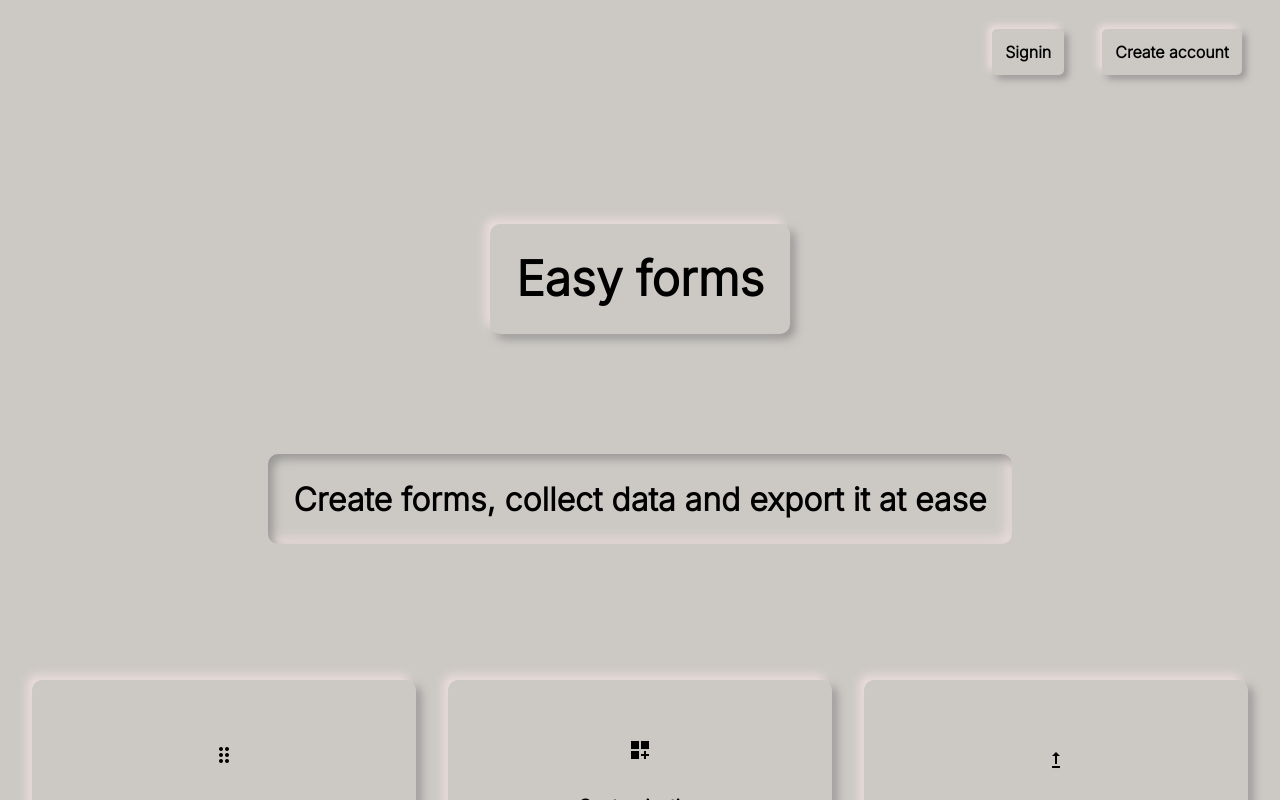
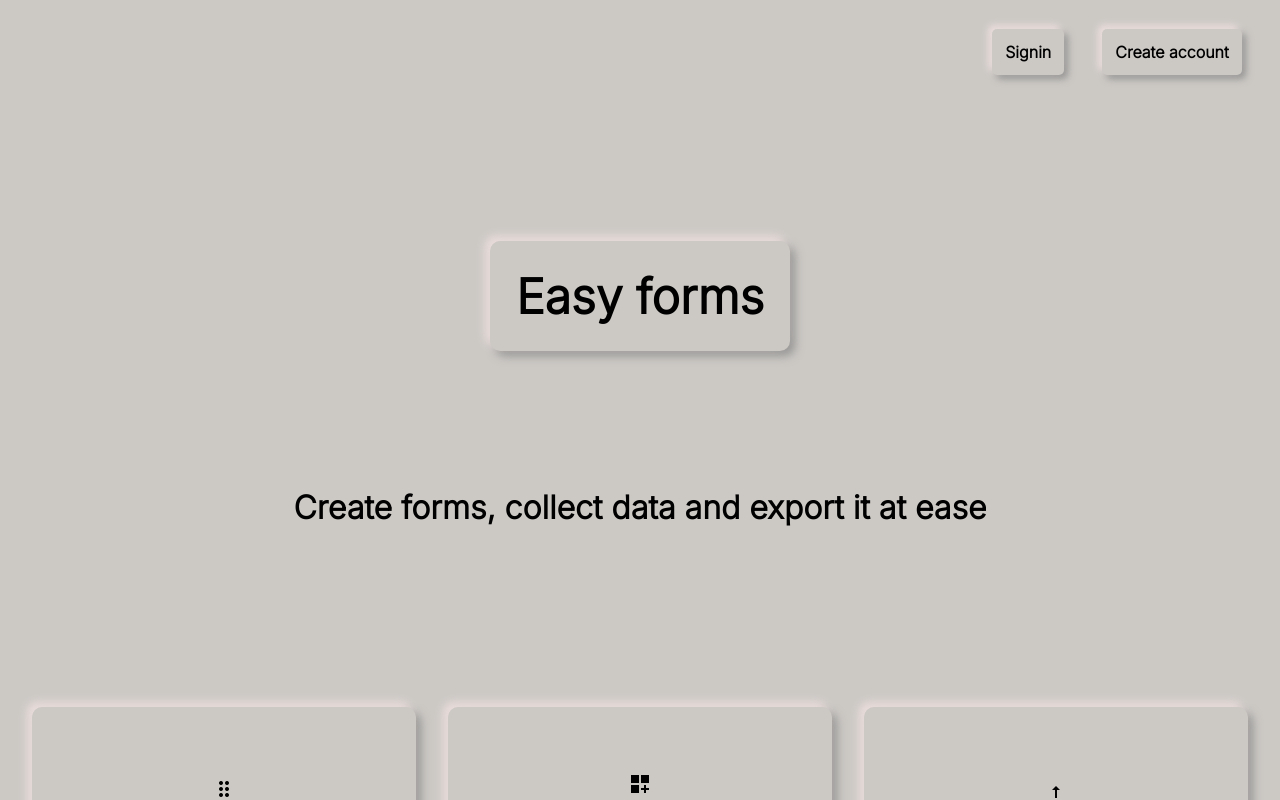
Before and after one commit to praveenganeshcp/easy-forms-frontend, an Angular app: page / in a window 1280 px wide. Built offline with nearby package versions, Linux system fonts and the light colour scheme; what @ngrx/effects, @ngrx/store would draw is missing.

Commit message:
css bug fixes

```diff
--- a/src/app/modules/home/pages/landing/landing.component.scss
+++ b/src/app/modules/home/pages/landing/landing.component.scss
@@ -28,13 +28,11 @@
 }
 .landing-banner__slogan {
     font-size: 2em;
-    @include neu-inside;
-    padding: 2%;
-    border-radius: 10px;
 }
 .landing-feature {
     width: 100%;
-    height: 40%;
+    height: 50%;
+    padding: 2% 0;
 }
 .landing-feature__card {
     width: 30%;
@@ -47,11 +45,11 @@
 .landing-footer {
     width: 100%;
     height: 10%;
+    margin-bottom: 3%;
 }
 .landing-footer__link {
     padding: 1% 2%;
-    color: white;
     font-size: 1.2em;
     font-weight: bold;
-    border-radius: 5px;
+    @include neu-outside;
 }
```
